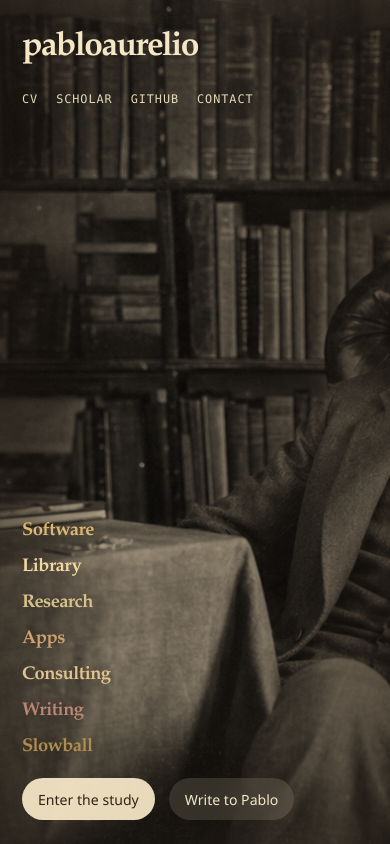
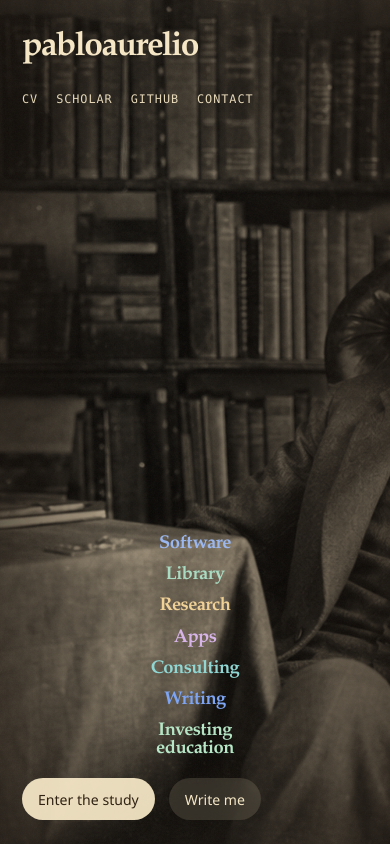
Before and after one commit to PabloAu/pabloaurelio.com, a Next.js app: page / in a window 390 px wide. Shown: the top 844 px of the page. Built offline with nearby package versions, Linux system fonts and the light colour scheme.

Commit message:
Refine hero labels and contact wording

```diff
--- a/src/app/ContactForm.tsx
+++ b/src/app/ContactForm.tsx
@@ -57,7 +57,7 @@ export function ContactForm() {
           id="message"
           name="message"
           rows={4}
-          placeholder="Write to Pablo."
+          placeholder="Write me."
           required
         />
       </div>
--- a/src/app/globals.css
+++ b/src/app/globals.css
@@ -163,9 +163,11 @@ select {
   font-size: clamp(1.15rem, 1.8vw, 2rem);
   font-weight: 600;
   letter-spacing: -0.03em;
+  line-height: 0.94;
+  text-align: center;
   text-shadow: 0 4px 18px rgba(0, 0, 0, 0.6);
   transform: translate(-50%, -50%);
-  white-space: nowrap;
+  white-space: pre-line;
 }
 
 .hero-pin:hover {
@@ -531,7 +533,7 @@ select {
     left: auto;
     top: auto;
     transform: none;
-    white-space: normal;
+    white-space: pre-line;
   }
 
   .hero-pin:hover {
--- a/src/app/page.tsx
+++ b/src/app/page.tsx
@@ -76,7 +76,7 @@ export default function HomePage() {
               Enter the study
             </a>
             <a className="button button-secondary" href="#contact">
-              Write to Pablo
+              Write me
             </a>
           </div>
         </div>
--- a/src/data/site-content.ts
+++ b/src/data/site-content.ts
@@ -69,49 +69,49 @@ export const heroMarkers: HeroMarker[] = [
     href: "#software",
     x: 12,
     y: 31,
-    tone: "#dcb873"
+    tone: "#9bb7f0"
   },
   {
     label: "Library",
     href: "#library",
     x: 50,
     y: 17,
-    tone: "#f2d8a1"
+    tone: "#a9dbc2"
   },
   {
     label: "Research",
     href: "#research",
     x: 40,
     y: 43,
-    tone: "#d7c38a"
+    tone: "#f0d196"
   },
   {
     label: "Apps",
     href: "#apps",
     x: 26,
     y: 48,
-    tone: "#cda06f"
+    tone: "#d7b4e8"
   },
   {
     label: "Consulting",
     href: "#consulting",
-    x: 78,
+    x: 84,
     y: 34,
-    tone: "#e1c48d"
+    tone: "#90d7d4"
   },
   {
     label: "Writing",
     href: "#writing",
     x: 76,
-    y: 16,
-    tone: "#b98773"
+    y: 11,
+    tone: "#7da5f4"
   },
   {
-    label: "Slowball",
+    label: "Investing\neducation",
     href: "#slowball",
     x: 89,
     y: 78,
-    tone: "#af8d4f"
+    tone: "#b7e7c6"
   }
 ];
 
```
